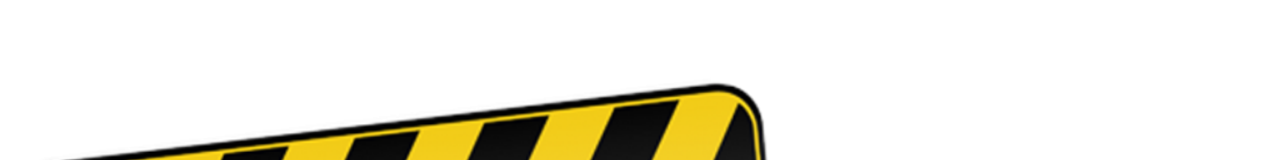
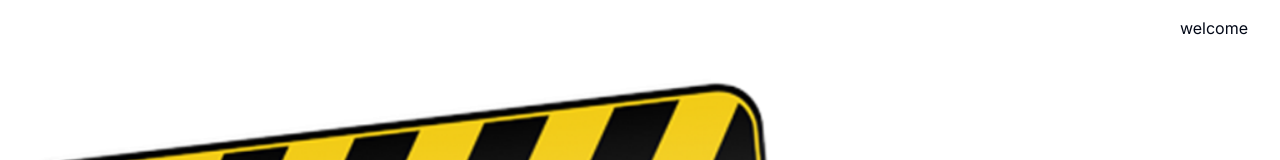
Before and after one commit to DaveCode87/gym-app, a Next.js app: page / in a window 1280 px wide. Shown: the top 160 px of the page. Built offline with nearby package versions, Linux system fonts and the light colour scheme.

Commit message:
(minor fix)

```diff
--- a/app/(root)/page.tsx
+++ b/app/(root)/page.tsx
@@ -3,7 +3,9 @@ import { UserButton } from "@clerk/nextjs";
 const SetupPage = () => {
   return (
     <div className="h-screen relative bg-contain bg-center bg-no-repeat" style={{ backgroundImage: `url('/media/work-in-progress-2.png')` }}>
-      <div className="absolute top-4 right-4">
+
+      <div className="absolute top-4 right-4 flex flex-row">
+      <span className="mr-4">welcome</span>
         <UserButton afterSignOutUrl="/" />
       </div>
       <div className="flex items-center h-full mx-auto p-4">
```
Also changed, not shown: 1 other file (tests, documents, lock files or other folders).
